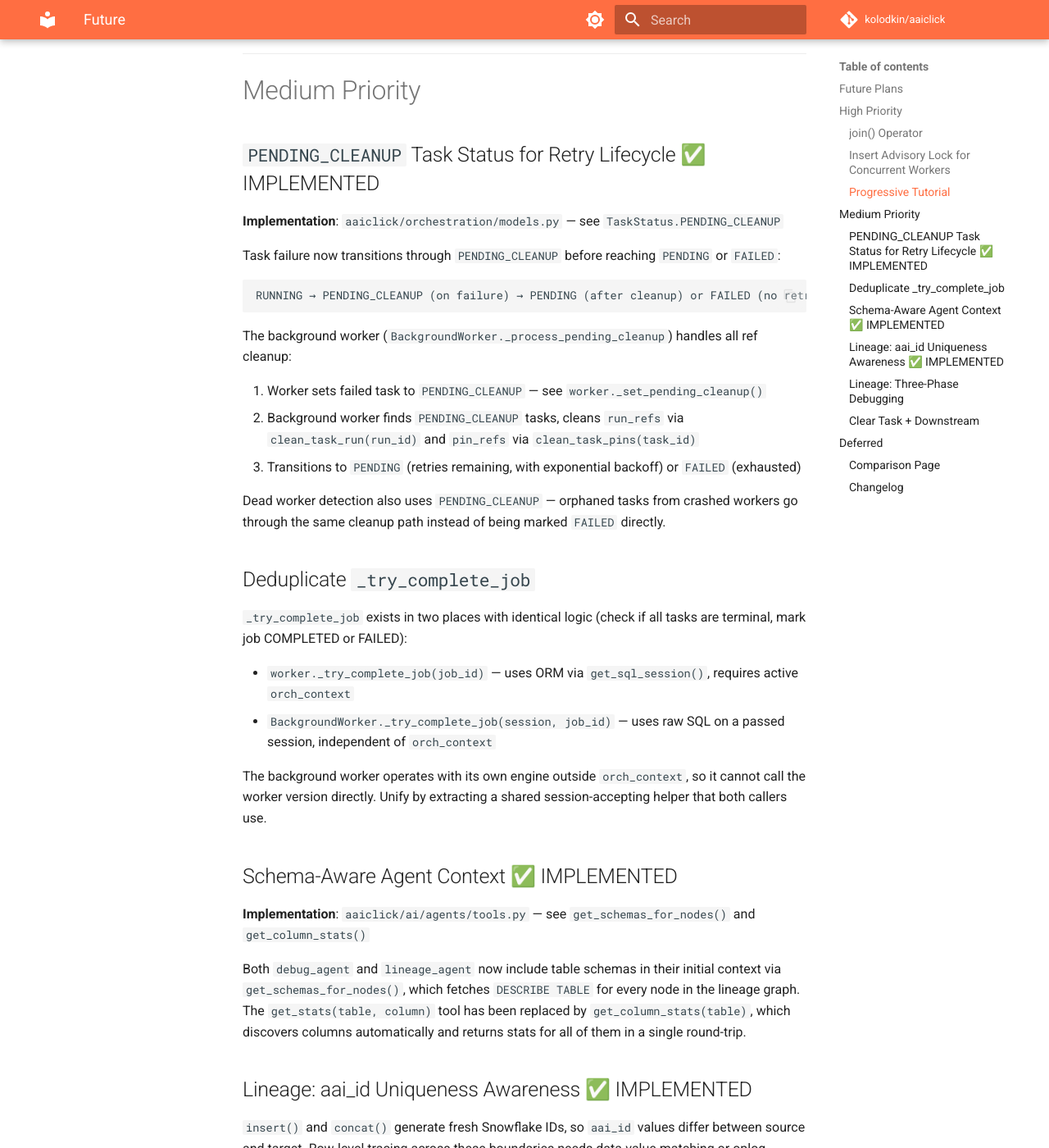
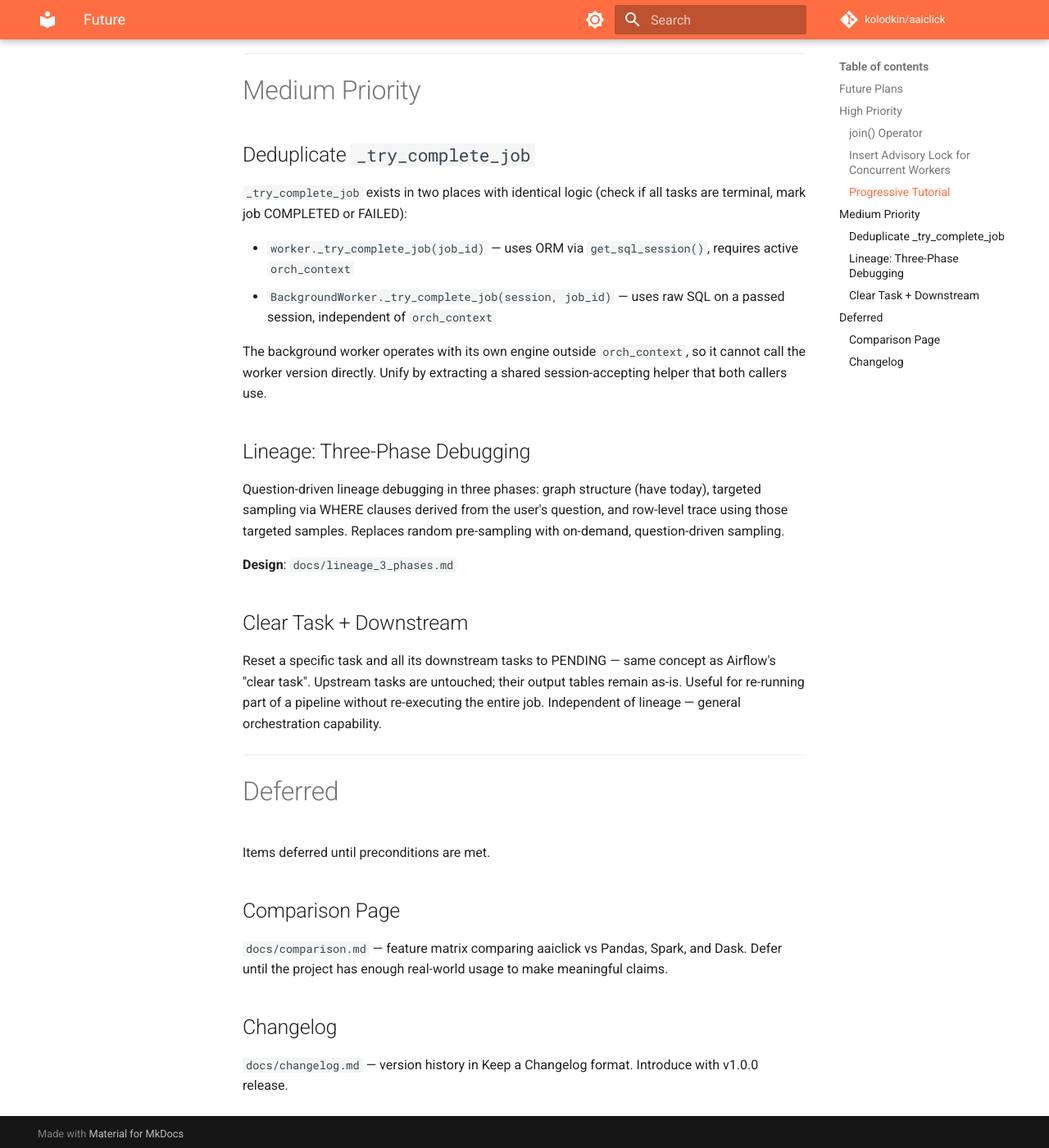
Before and after one commit to kolodkin/aaiclick, an MkDocs documentation site: the page built from docs/future.md, in a window 1280 px wide and 1400 px high, scrolled down 973 px. Shown: the whole window at 82% size. Built offline with MkDocs 1.6.1 and Material for MkDocs 9.7.7, drawn with Linux system fonts in a browser that asks for light colours; comment, search, counter and statistics services are not loaded; some of the changed text lies outside the part shown.

Commit message:
cleanup: remove implemented items from future.md (#208)
Drop three completed entries marked IMPLEMENTED:
- PENDING_CLEANUP Task Status for Retry Lifecycle
- Schema-Aware Agent Context
- Lineage: aai_id Uniqueness Awareness

Co-authored-by: Claude <noreply@anthropic.com>

````diff
--- a/docs/future.md
+++ b/docs/future.md
@@ -37,24 +37,6 @@ Add "See Also" footers and cross-page links alongside the tutorial.
 
 # Medium Priority
 
-## `PENDING_CLEANUP` Task Status for Retry Lifecycle ✅ IMPLEMENTED
-
-**Implementation**: `aaiclick/orchestration/models.py` — see `TaskStatus.PENDING_CLEANUP`
-
-Task failure now transitions through `PENDING_CLEANUP` before reaching `PENDING` or `FAILED`:
-
-```
-RUNNING → PENDING_CLEANUP (on failure) → PENDING (after cleanup) or FAILED (no retries)
-```
-
-The background worker (`BackgroundWorker._process_pending_cleanup`) handles all ref cleanup:
-
-1. Worker sets failed task to `PENDING_CLEANUP` — see `worker._set_pending_cleanup()`
-2. Background worker finds `PENDING_CLEANUP` tasks, cleans `run_refs` via `clean_task_run(run_id)` and `pin_refs` via `clean_task_pins(task_id)`
-3. Transitions to `PENDING` (retries remaining, with exponential backoff) or `FAILED` (exhausted)
-
-Dead worker detection also uses `PENDING_CLEANUP` — orphaned tasks from crashed workers go through the same cleanup path instead of being marked `FAILED` directly.
-
 ## Deduplicate `_try_complete_job`
 
 `_try_complete_job` exists in two places with identical logic (check if all tasks are terminal, mark job COMPLETED or FAILED):
@@ -63,20 +45,6 @@ Dead worker detection also uses `PENDING_CLEANUP` — orphaned tasks from crashe
 - `BackgroundWorker._try_complete_job(session, job_id)` — uses raw SQL on a passed session, independent of `orch_context`
 
 The background worker operates with its own engine outside `orch_context`, so it cannot call the worker version directly. Unify by extracting a shared session-accepting helper that both callers use.
-
-## Schema-Aware Agent Context ✅ IMPLEMENTED
-
-**Implementation**: `aaiclick/ai/agents/tools.py` — see `get_schemas_for_nodes()` and `get_column_stats()`
-
-Both `debug_agent` and `lineage_agent` now include table schemas in their initial context via
-`get_schemas_for_nodes()`, which fetches `DESCRIBE TABLE` for every node in the lineage graph.
-The `get_stats(table, column)` tool has been replaced by `get_column_stats(table)`, which discovers
-columns automatically and returns stats for all of them in a single round-trip.
-
-## Lineage: aai_id Uniqueness Awareness ✅ IMPLEMENTED
-
-`insert()` and `concat()` generate fresh Snowflake IDs, so `aai_id` values differ between source and target. Row-level tracing across these boundaries needs data-value matching or oplog provenance metadata instead of `aai_id` matching.
-
 
 ## Lineage: Three-Phase Debugging
 
````
